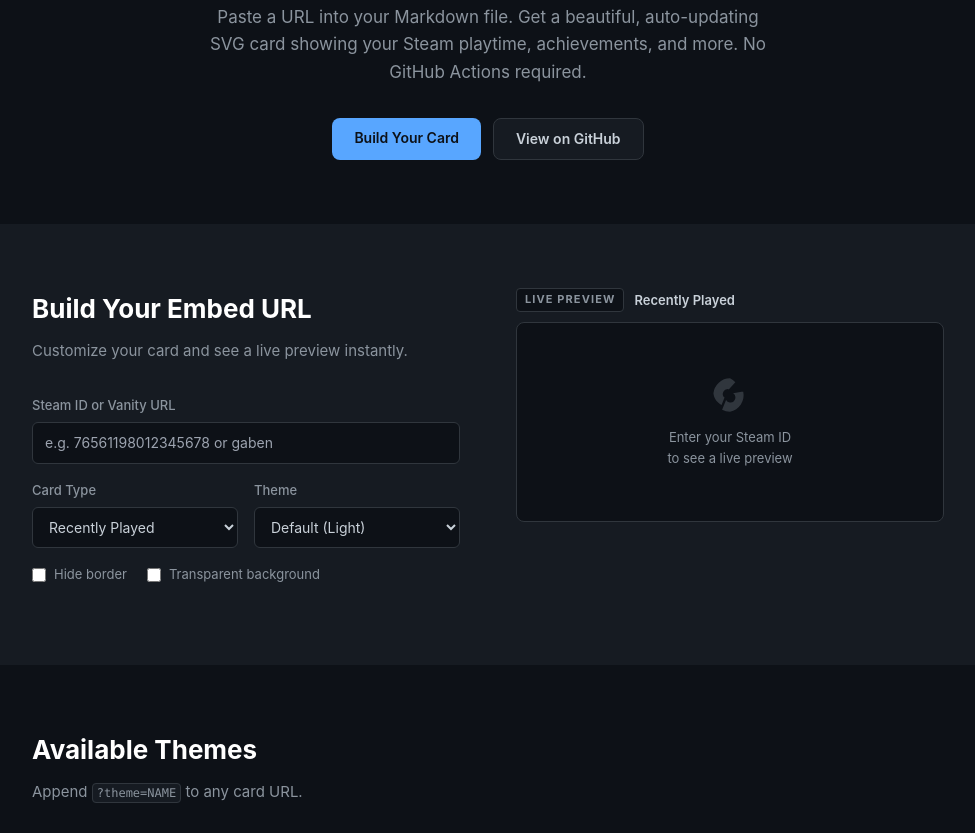
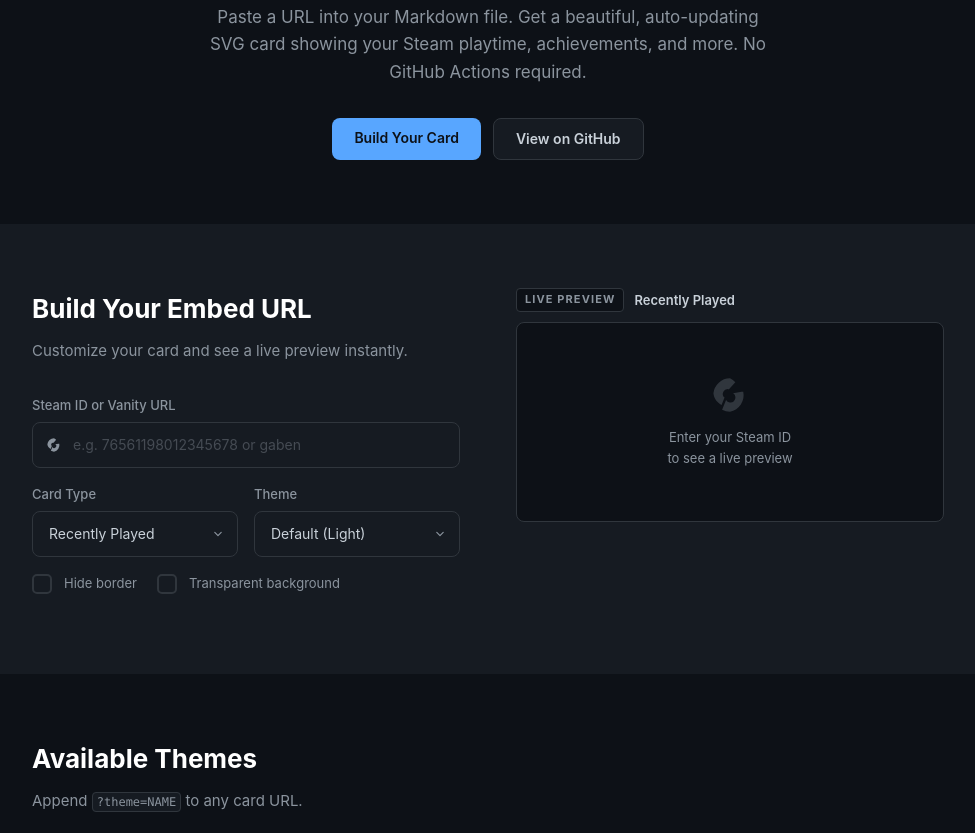
Before and after one commit to nureka-rodrigo/Steam-Gaming-Stats, a website: page public/index.html in a window 1280 px wide. Shown: the part 221-1054 px from the top of the page, without its empty margins (152-1127 px from the left). Drawn offline with nearby package versions, Linux system fonts and the light colour scheme.

Commit message:
Improve form UI: inputs, selects, and checkboxes
Revamp form controls in public/index.html to improve visuals and UX. The Steam ID input now includes a leading icon, updated padding/rounded styles, and improved focus/hover states. Card Type and Theme selects were wrapped and restyled with custom arrows and consistent padding/appearance. Native checkboxes were replaced with custom-styled checkbox components using hidden inputs, SVG check marks, and improved focus/hover/checked states. Minor class and accessibility adjustments (sr-only, pointer-events-none, peer) were added for better interaction and consistency.

```diff
--- a/public/index.html
+++ b/public/index.html
@@ -107,14 +107,28 @@
               <label for="steamid" class="text-[13px] text-fg-muted font-medium"
                 >Steam ID or Vanity URL</label
               >
+              <div class="relative">
+                <div class="absolute inset-y-0 left-3.5 flex items-center pointer-events-none">
+                  <svg
+                    class="w-4 h-4 text-fg-muted"
+                    viewBox="0 0 24 24"
+                    fill="currentColor"
+                    aria-hidden="true"
+                  >
+                    <path
+                      d="M12 2a10 10 0 0 0-9.95 9h.01c.27 3.06 2.17 5.67 4.87 6.97l1.79-4.4a2.99 2.99 0 0 1-.72-3.57 3 3 0 0 1 3-1.5c.12.01.25.03.37.06L15.2 4.3A9.96 9.96 0 0 0 12 2zm7.94 8.01A10 10 0 0 1 12 22a10.03 10.03 0 0 1-4.74-1.19l2.38-5.83a3 3 0 1 0 4.24-3.97l5.06-1z"
+                    />
+                  </svg>
+                </div>
                 <input
                   type="text"
                   id="steamid"
                   placeholder="e.g. 76561198012345678 or gaben"
                   autocomplete="off"
                   spellcheck="false"
-                class="bg-canvas border border-canvas-inset rounded-md text-fg text-sm px-3 py-2.5 w-full outline-none focus:ring-2 focus:ring-fg-accent focus:border-fg-accent transition-shadow"
+                  class="bg-canvas-overlay border border-canvas-inset rounded-lg text-fg text-sm pl-10 pr-4 py-3 w-full outline-none placeholder:text-fg-muted/40 hover:border-fg-muted focus:border-fg-accent focus:ring-2 focus:ring-fg-accent/20 transition-all duration-200"
                 />
+              </div>
             </div>
 
             <!-- Card Type + Theme -->
@@ -123,9 +137,10 @@
                 <label for="card-type" class="text-[13px] text-fg-muted font-medium"
                   >Card Type</label
                 >
+                <div class="relative">
                   <select
                     id="card-type"
-                  class="bg-canvas border border-canvas-inset rounded-md text-fg text-sm px-3 py-2.5 w-full outline-none focus:ring-2 focus:ring-fg-accent"
+                    class="appearance-none bg-canvas-overlay border border-canvas-inset rounded-lg text-fg text-sm px-4 py-3 pr-10 w-full outline-none hover:border-fg-muted focus:border-fg-accent focus:ring-2 focus:ring-fg-accent/20 cursor-pointer transition-all duration-200"
                   >
                     <option value="recently-played">Recently Played</option>
                     <option value="top-games">Top Games</option>
@@ -135,12 +150,25 @@
                     <option value="heatmap">Recent Activity</option>
                     <option value="milestone">Playtime Milestone</option>
                   </select>
+                  <div class="pointer-events-none absolute inset-y-0 right-3 flex items-center">
+                    <svg class="w-4 h-4 text-fg-muted" fill="none" viewBox="0 0 20 20">
+                      <path
+                        stroke="currentColor"
+                        stroke-linecap="round"
+                        stroke-linejoin="round"
+                        stroke-width="1.5"
+                        d="m6 8 4 4 4-4"
+                      />
+                    </svg>
+                  </div>
+                </div>
               </div>
               <div class="flex-1 flex flex-col gap-1.5">
                 <label for="theme" class="text-[13px] text-fg-muted font-medium">Theme</label>
+                <div class="relative">
                   <select
                     id="theme"
-                  class="bg-canvas border border-canvas-inset rounded-md text-fg text-sm px-3 py-2.5 w-full outline-none focus:ring-2 focus:ring-fg-accent"
+                    class="appearance-none bg-canvas-overlay border border-canvas-inset rounded-lg text-fg text-sm px-4 py-3 pr-10 w-full outline-none hover:border-fg-muted focus:border-fg-accent focus:ring-2 focus:ring-fg-accent/20 cursor-pointer transition-all duration-200"
                   >
                     <option value="default">Default (Light)</option>
                     <option value="dark">Dark</option>
@@ -155,30 +183,68 @@
                     <option value="dracula">Dracula</option>
                     <option value="steam">Steam</option>
                   </select>
+                  <div class="pointer-events-none absolute inset-y-0 right-3 flex items-center">
+                    <svg class="w-4 h-4 text-fg-muted" fill="none" viewBox="0 0 20 20">
+                      <path
+                        stroke="currentColor"
+                        stroke-linecap="round"
+                        stroke-linejoin="round"
+                        stroke-width="1.5"
+                        d="m6 8 4 4 4-4"
+                      />
+                    </svg>
+                  </div>
+                </div>
               </div>
             </div>
 
             <!-- Checkboxes -->
             <div class="flex gap-5 flex-wrap mb-4">
-              <label
-                class="flex items-center gap-2 text-[13px] text-fg-muted cursor-pointer select-none"
+              <label class="flex items-center gap-3 cursor-pointer select-none group">
+                <div class="relative w-5 h-5 flex-shrink-0">
+                  <input type="checkbox" id="hide-border" class="peer sr-only" />
+                  <div
+                    class="w-5 h-5 rounded-[5px] border-2 border-canvas-inset bg-canvas-overlay group-hover:border-fg-muted peer-checked:bg-fg-accent peer-checked:border-fg-accent peer-focus-visible:ring-2 peer-focus-visible:ring-fg-accent/40 transition-all duration-150"
+                  ></div>
+                  <svg
+                    class="absolute inset-0 m-auto w-3 h-3 text-canvas opacity-0 peer-checked:opacity-100 transition-opacity duration-150 pointer-events-none"
+                    viewBox="0 0 12 12"
+                    fill="none"
+                    stroke="currentColor"
+                    stroke-width="2.5"
+                    stroke-linecap="round"
+                    stroke-linejoin="round"
                   >
-                <input
-                  type="checkbox"
-                  id="hide-border"
-                  class="accent-fg-accent w-3.5 h-3.5 cursor-pointer"
-                />
-                Hide border
+                    <path d="M2 6l3 3 5-5" />
+                  </svg>
+                </div>
+                <span
+                  class="text-[13px] text-fg-muted group-hover:text-fg transition-colors duration-150"
+                  >Hide border</span
+                >
               </label>
-              <label
-                class="flex items-center gap-2 text-[13px] text-fg-muted cursor-pointer select-none"
+              <label class="flex items-center gap-3 cursor-pointer select-none group">
+                <div class="relative w-5 h-5 flex-shrink-0">
+                  <input type="checkbox" id="hide-bg" class="peer sr-only" />
+                  <div
+                    class="w-5 h-5 rounded-[5px] border-2 border-canvas-inset bg-canvas-overlay group-hover:border-fg-muted peer-checked:bg-fg-accent peer-checked:border-fg-accent peer-focus-visible:ring-2 peer-focus-visible:ring-fg-accent/40 transition-all duration-150"
+                  ></div>
+                  <svg
+                    class="absolute inset-0 m-auto w-3 h-3 text-canvas opacity-0 peer-checked:opacity-100 transition-opacity duration-150 pointer-events-none"
+                    viewBox="0 0 12 12"
+                    fill="none"
+                    stroke="currentColor"
+                    stroke-width="2.5"
+                    stroke-linecap="round"
+                    stroke-linejoin="round"
                   >
-                <input
-                  type="checkbox"
-                  id="hide-bg"
-                  class="accent-fg-accent w-3.5 h-3.5 cursor-pointer"
-                />
-                Transparent background
+                    <path d="M2 6l3 3 5-5" />
+                  </svg>
+                </div>
+                <span
+                  class="text-[13px] text-fg-muted group-hover:text-fg transition-colors duration-150"
+                  >Transparent background</span
+                >
               </label>
             </div>
 
```
Lines whose indentation alone changed are shown as unchanged.
